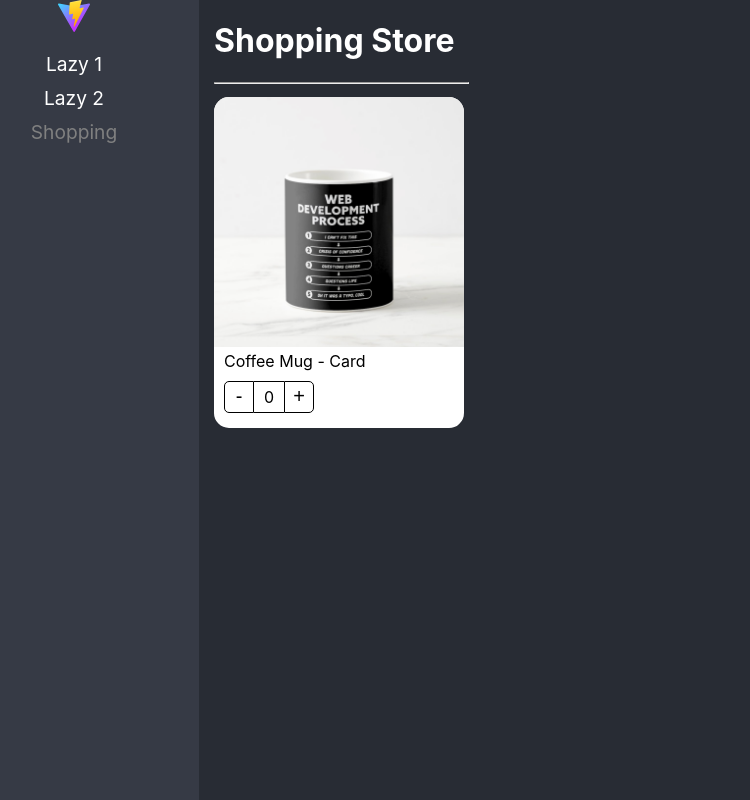
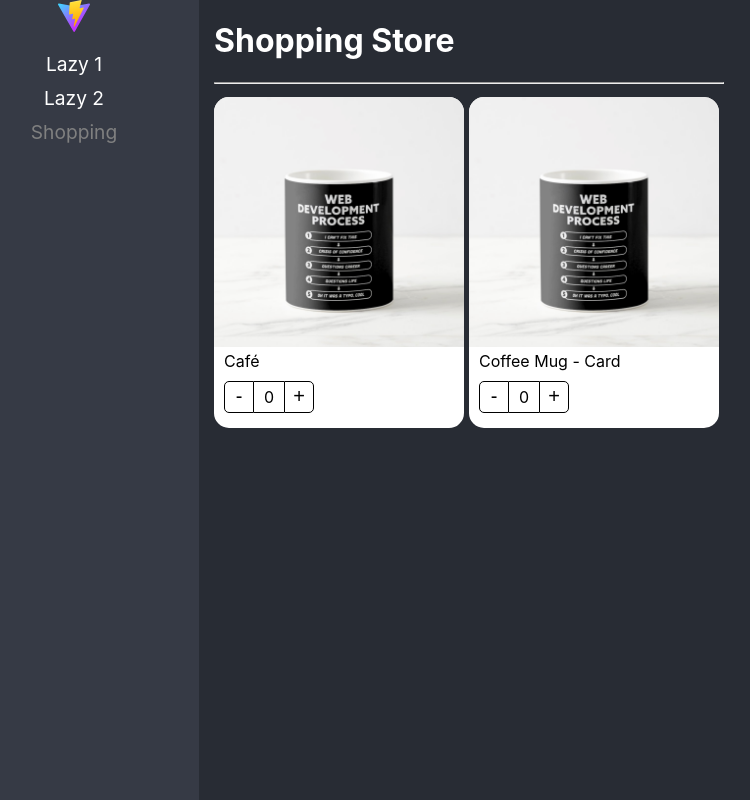
Before and after one commit to Axely7/react-adv, a React (Vite) app: page /shopping in a window 1280 px wide. Shown: the whole page, without its empty margins (51-801 px from the left). Built offline with nearby package versions, Linux system fonts and the light colour scheme.

Commit message:
Compound Component Pattern

```diff
--- a/src/02-component-patterns/components/ProductCard.tsx
+++ b/src/02-component-patterns/components/ProductCard.tsx
@@ -21,14 +21,7 @@ export const ProductCard = ({ children, product }: ProductCardProps) => {
         product,
       }}
     >
-      <div className={styles.productCard}>
-        {/* <ProductImage img={product.img} />
-
-      <ProductTitle title={product.title} />
-
-      <ProductButtons counter={counter} increaseBy={increaseBy} /> */}
-        {children}
-      </div>
+      <div className={styles.productCard}>{children}</div>
     </Provider>
   );
 };
--- a/src/02-component-patterns/components/index.ts
+++ b/src/02-component-patterns/components/index.ts
@@ -1,4 +1,20 @@
+import { ProductCard as ProductCardHOC, } from './ProductCard';
+import { ProductButtons } from './ProductButtons';
+import { ProductImage } from './ProductImage';
+import { ProductTitle } from './ProductTitle';
+import { ProductCardHOCProps } from '../interfaces/interfaces';
+
 export { ProductButtons } from './ProductButtons';
 export { ProductImage } from './ProductImage';
 export { ProductTitle } from './ProductTitle';
-export { ProductCard } from './ProductCard';
+// export { ProductCard } from './ProductCard';
+
+
+export const ProductCard: ProductCardHOCProps = Object.assign(ProductCardHOC, {
+    Title: ProductTitle,
+    Image: ProductImage,
+    Buttons: ProductButtons
+})
+
+
+export default ProductCard;
--- a/src/02-component-patterns/pages/ShoppingPage.tsx
+++ b/src/02-component-patterns/pages/ShoppingPage.tsx
@@ -18,11 +18,11 @@ export const ShoppingPage = () => {
       <h1>Shopping Store</h1>
       <hr />
       <div style={{ display: "flex", flexDirection: "row", flexWrap: "wrap" }}>
-        {/* <ProductCard product={product}>
+        <ProductCard product={product}>
           <ProductCard.Image />
           <ProductCard.Title title="Café" />
-          <ProductButtons />
-        </ProductCard> */}
+          <ProductCard.Buttons />
+        </ProductCard>
         <ProductCard product={product}>
           <ProductImage />
           <ProductTitle />
```
Also changed, not shown: src/02-component-patterns/interfaces/interfaces.ts (+11 -0 lines).
